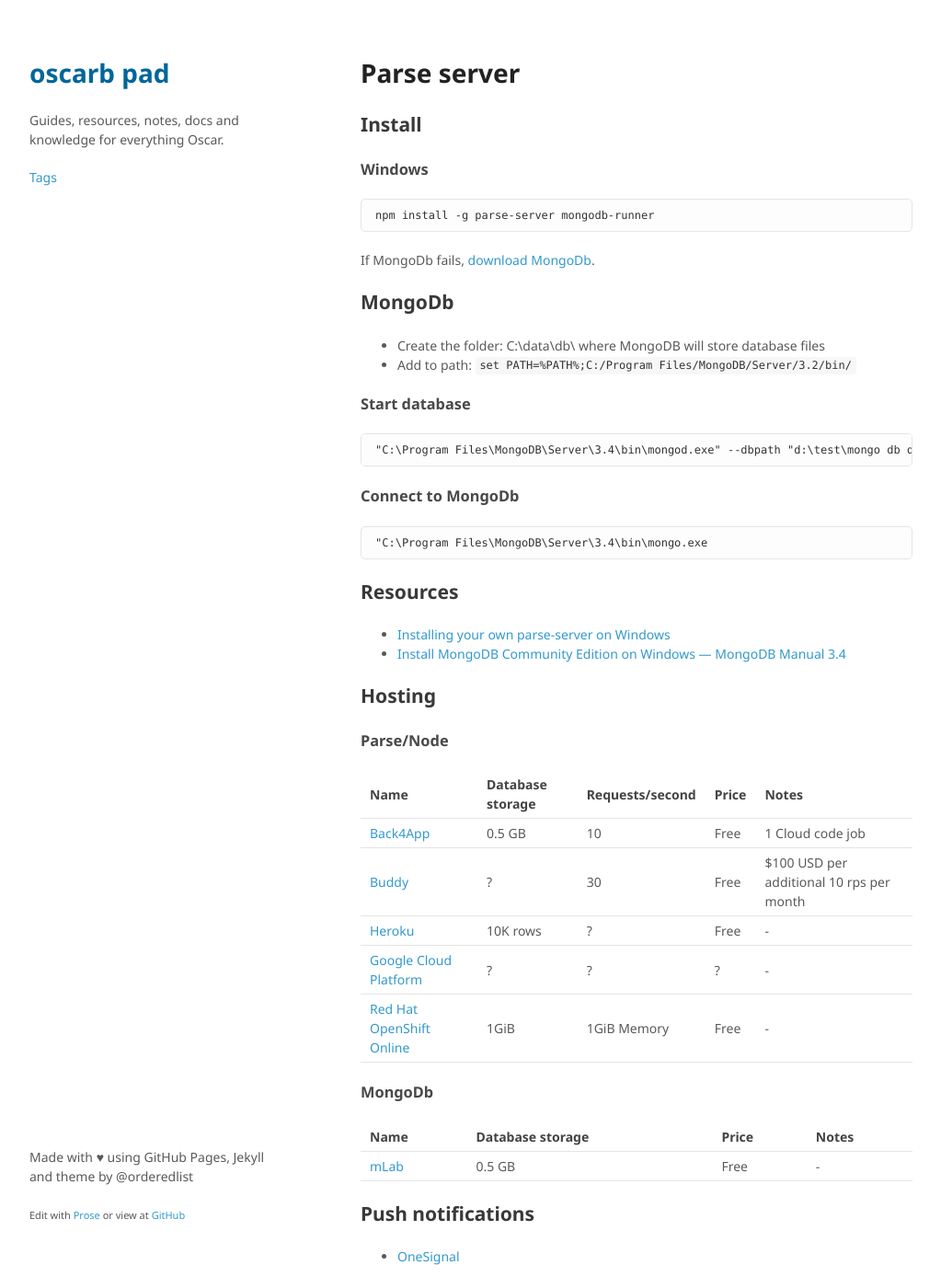
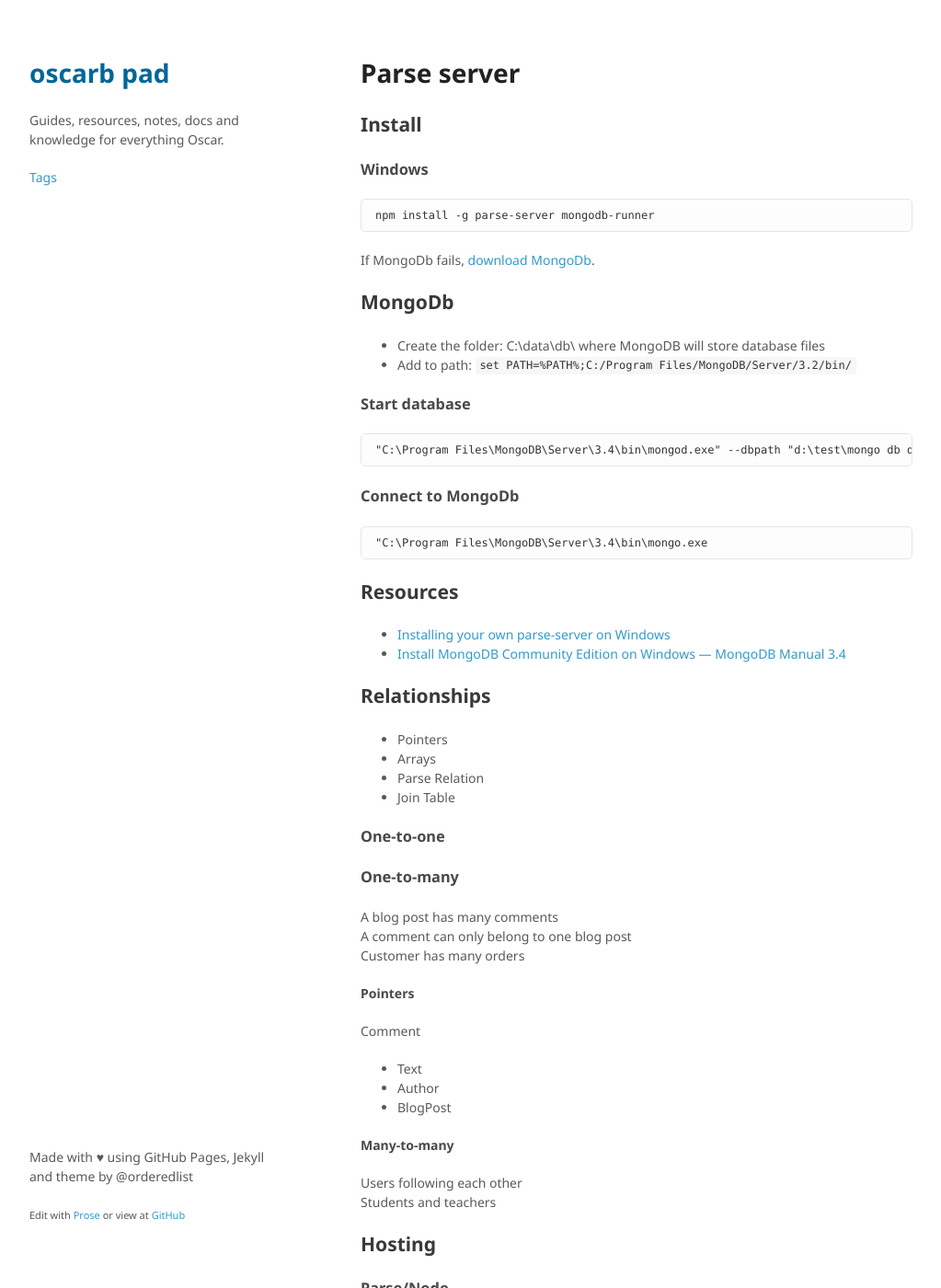
Before and after one commit to oscarb/pad, a Jekyll site: the page built from _docs/parse-server.md, in a window 1280 px wide and 1400 px high. Shown: the whole window at 92% size, without its empty margins (128-1151 px from the left). Built offline with Jekyll 4.4.1, drawn with Linux system fonts in a browser that asks for light colours; some web fonts are replaced.

Commit message:
Update parse-server.md

```diff
--- a/_docs/parse-server.md
+++ b/_docs/parse-server.md
@@ -34,6 +34,42 @@ If MongoDb fails, [download MongoDb](https://www.mongodb.com/download-center#pro
 
 * [Installing your own parse-server on Windows](https://medium.com/@cristi_ursachi/installing-your-own-parse-server-on-windows-b2c7a2498d19#.1qmcj7xkn)
 * [Install MongoDB Community Edition on Windows — MongoDB Manual 3.4](https://docs.mongodb.com/manual/tutorial/install-mongodb-on-windows/)
+
+
+## Relationships
+
+* Pointers
+* Arrays
+* Parse Relation
+* Join Table
+
+### One-to-one
+
+
+
+### One-to-many
+
+A blog post has many comments
+A comment can only belong to one blog post
+Customer has many orders
+
+#### Pointers
+
+Comment
+ - Text
+ - Author
+ - BlogPost
+
+
+
+#### Many-to-many
+
+Users following each other
+Students and teachers
+
+
+
+
 
 ## Hosting
 
```
